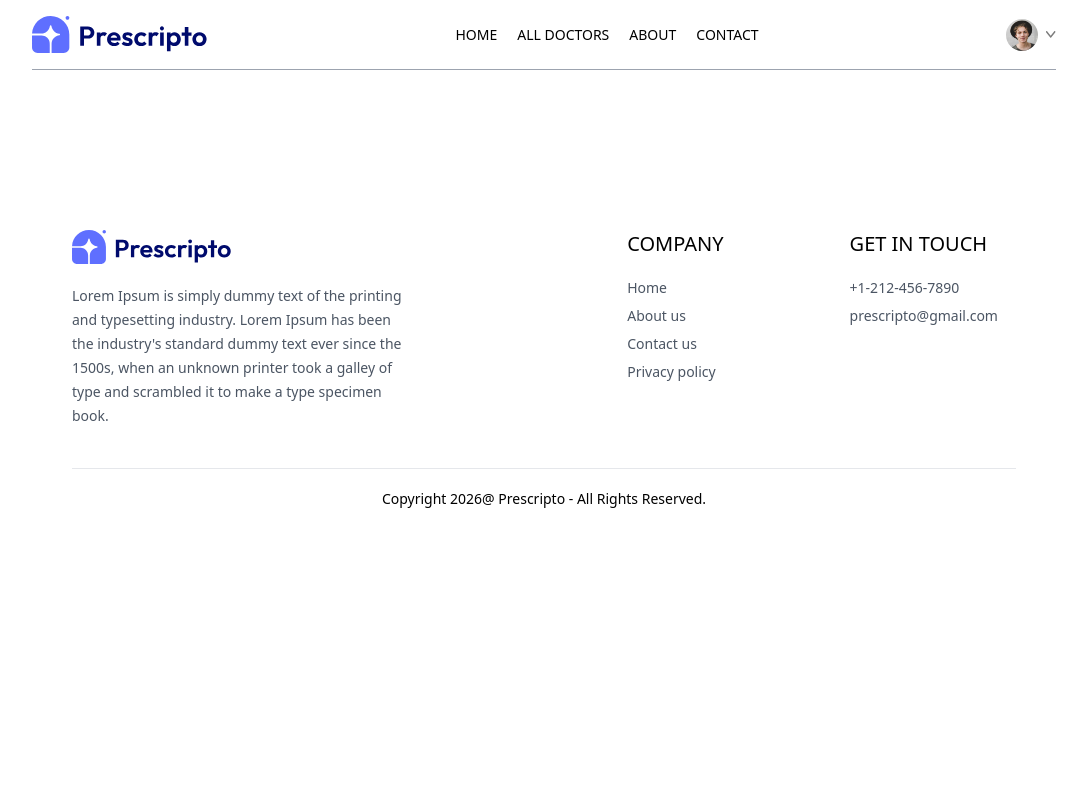
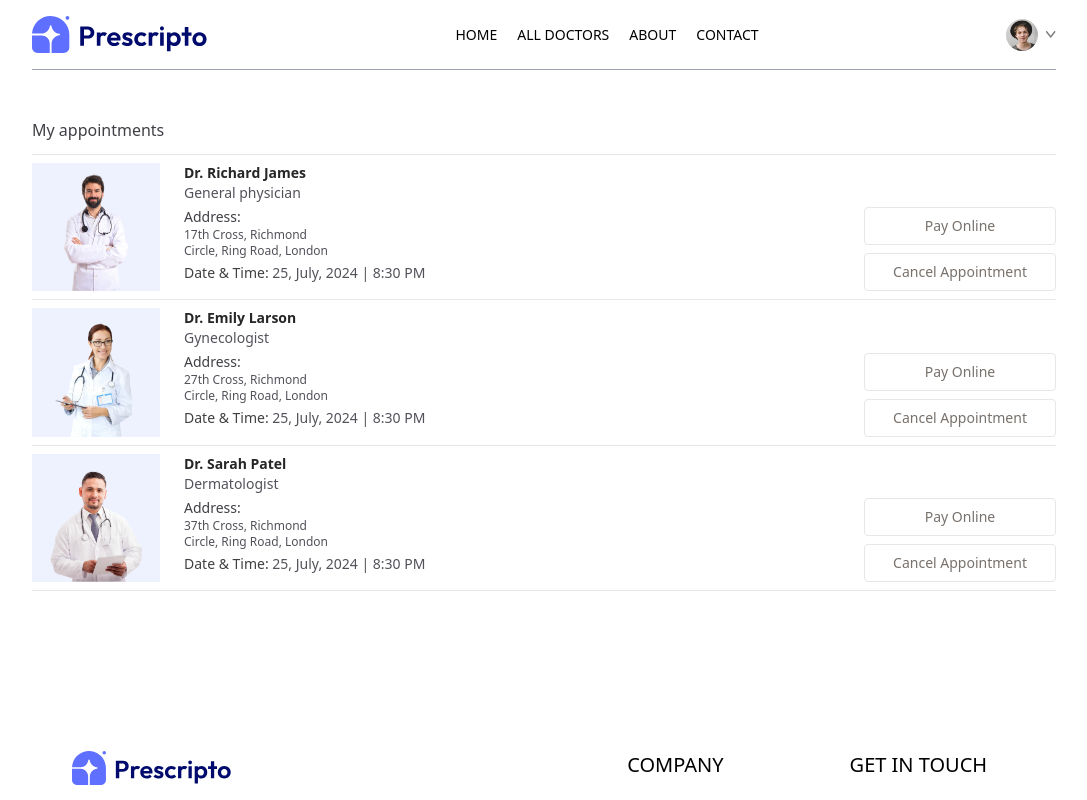
Before and after one commit to Akash72914/Prescripto, a React (Vite) app in the folder frontend/: page /my-appointments in a window 1280 px wide. Shown: the top 800 px of the page, without its empty margins (96-1183 px from the left). Built offline with nearby package versions, Linux system fonts and the light colour scheme.

Commit message:
Created appointment page

```diff
--- a/frontend/src/pages/MyAppointments.jsx
+++ b/frontend/src/pages/MyAppointments.jsx
@@ -1,9 +1,35 @@
-import React from 'react'
+import React, { useContext } from 'react';
+import { AppContext } from '../context/AppContext';
 
 const MyAppointments = () => {
+  const { doctors } = useContext(AppContext);
   return (
     <div>
-
+      <p className='pb-3 mt-12 font-medium text-zinc-700 border-b'>My appointments</p>
+      <div>
+        {
+          doctors.slice(0, 3).map((item, index) => (
+            <div className='gird gird-cols-[1fr_2fr] gap-4 sm:flex sm:gap-6 py-2 border-b' key={index}>
+              <div>
+                <img className='w-32 bg-indigo-50' src={item.image} alt='' />
+              </div>
+              <div className='flex-1 text-sm text-zinc-600'>
+                <p className='text-neutral-800 font-semibold'>{item.name}</p>
+                <p>{item.speciality}</p>
+                <p className='text-zinc-700 font-medium mt-1'>Address:</p>
+                <p className='text-xs'>{item.address.line1}</p>
+                <p className='text-xs'>{item.address.line2}</p>
+                <p className='text-sm mt-1'><span className='text-sm text-neutral-700 font-medium'>Date & Time:</span> 25, July, 2024 | 8:30 PM</p>
+              </div>
+              <div></div>
+              <div className='flex flex-col gap-2 justify-end'>
+                <button className='text-sm text-stone-500 text-center sm:min-w-48 py-2 border rounded hover:bg-primary hover:text-white transition-all duration-300'>Pay Online</button>
+                <button className='text-sm text-stone-500 text-center sm:min-w-48 py-2 border rounded hover:bg-red-600 hover:text-white transition-all duration-300'>Cancel Appointment</button>
+              </div>
+            </div>
+          ))
+        }
+      </div>
     </div>
   )
 }
```
